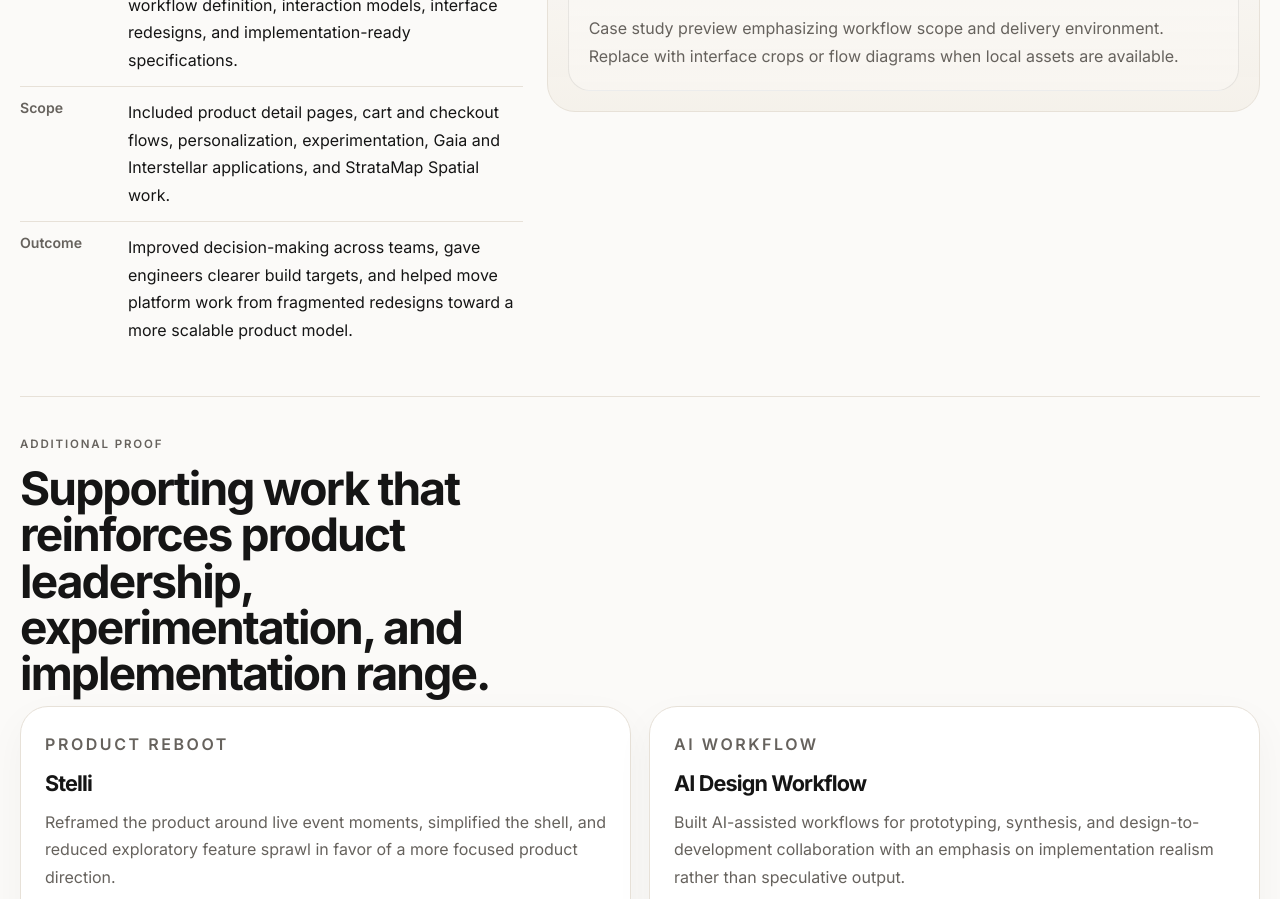
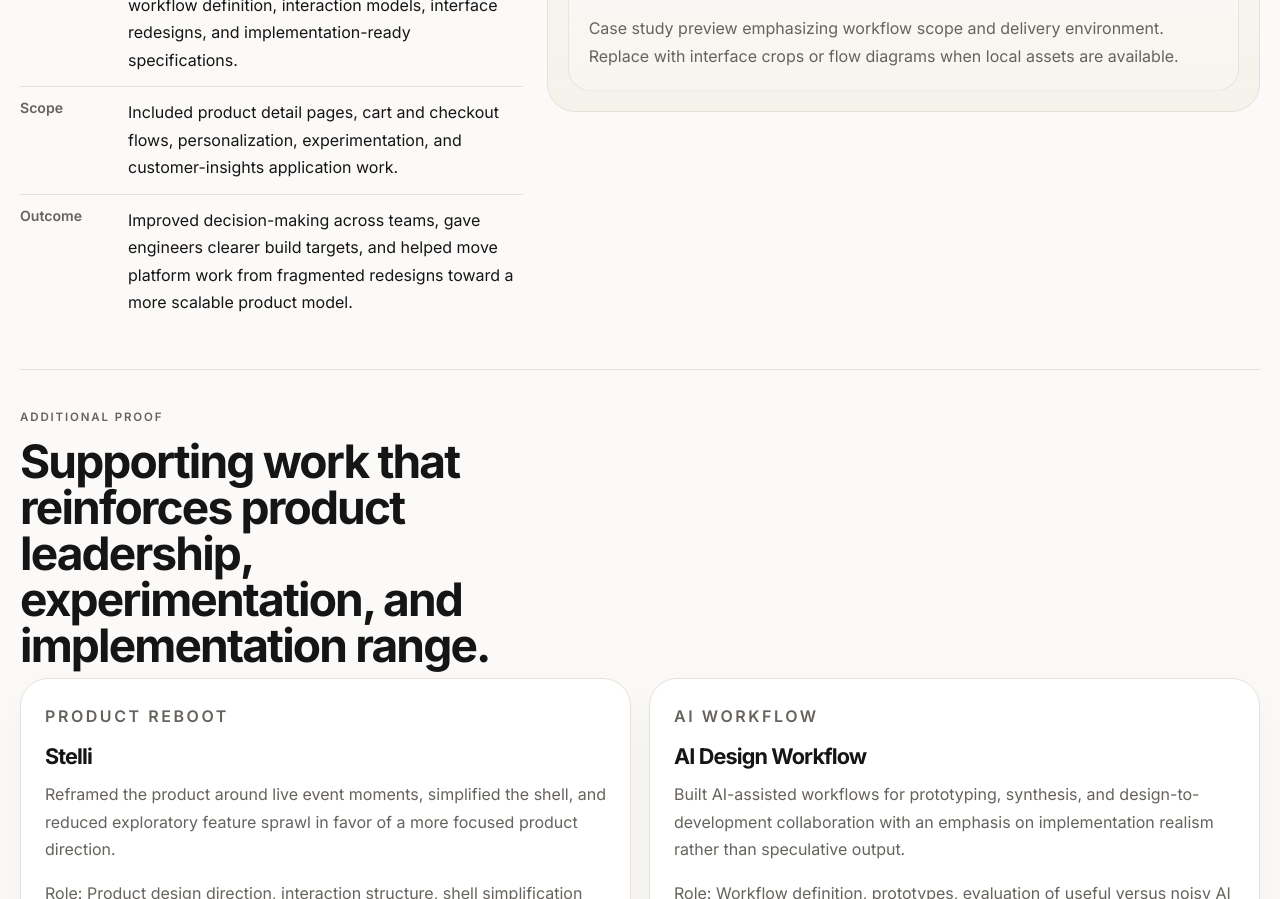
Before and after one commit to eddiev/eddiev.github.io, a plain HTML site: page index.html in a window 1280 px wide. Shown: the part 2782-3681 px from the top of the page. Drawn offline with Linux system fonts and the light colour scheme.

Commit message:
Remove confidential project names from portfolio

```diff
--- a/index.html
+++ b/index.html
@@ -199,7 +199,7 @@
                   </div>
                   <div>
                     <dt>Scope</dt>
-                    <dd>Included product detail pages, cart and checkout flows, personalization, experimentation, Gaia and Interstellar applications, and StrataMap Spatial work.</dd>
+                    <dd>Included product detail pages, cart and checkout flows, personalization, experimentation, and customer-insights application work.</dd>
                   </div>
                   <div>
                     <dt>Outcome</dt>
```
